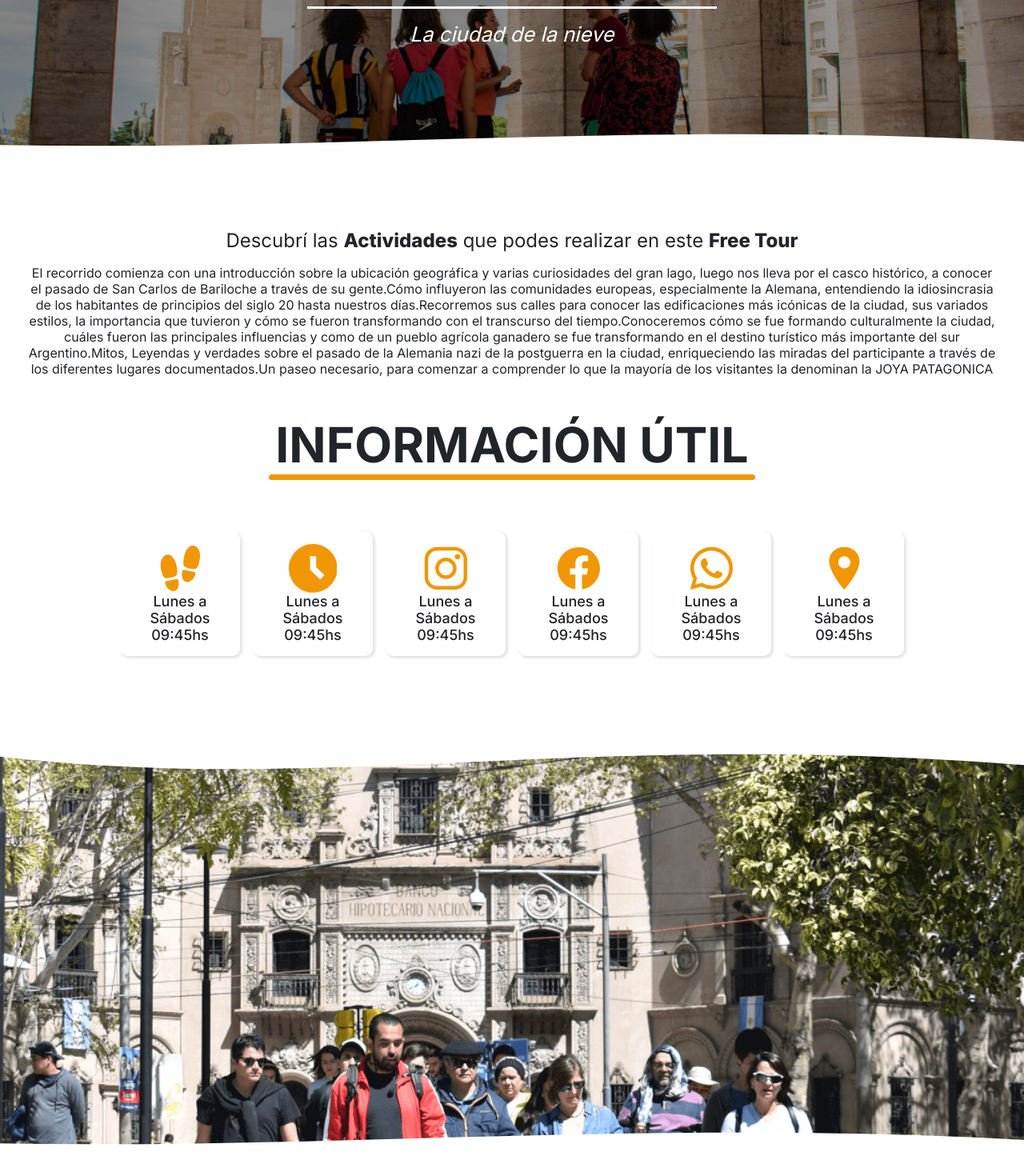
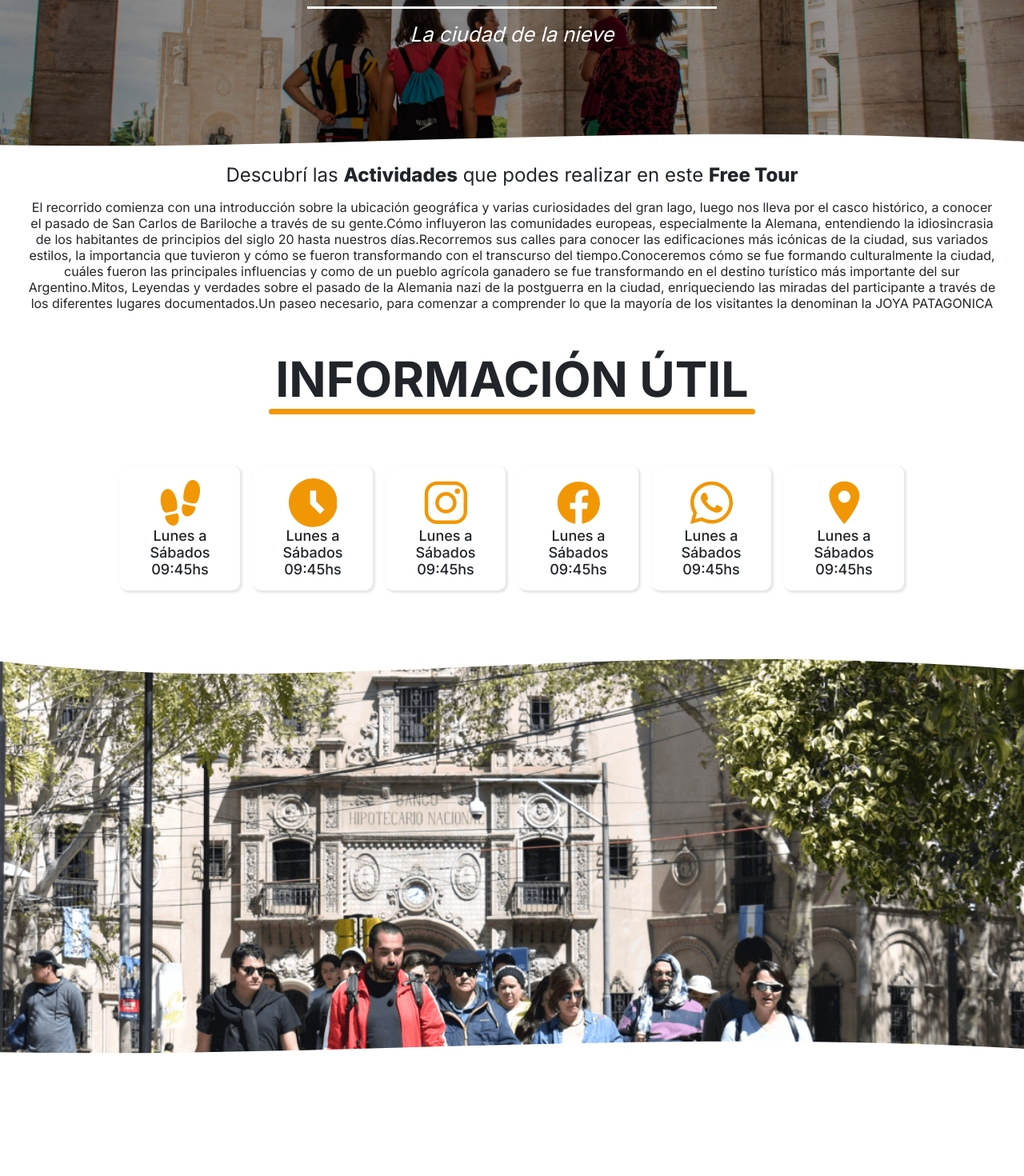
Before and after one commit to GonzaloGuaimas/tourism-blog-website-nextjs, a Next.js app: page /place-to-go/1 in a window 1280 px wide. Shown: the part 236-1706 px from the top of the page at 80% size. After the commit the page ends 1684 px from the top, so only its background shows below. Built offline with nearby package versions, Linux system fonts and the light colour scheme.

Commit message:
fix details

```diff
--- a/components/place-to-go/Gallery.tsx
+++ b/components/place-to-go/Gallery.tsx
@@ -6,13 +6,13 @@ const Gallery = () => {
 
   return (
     <>
-      <div style={{height: 70, overflow: 'hidden', width: '100%', zIndex:'10', transform: 'translateY(65px)'}} ><svg viewBox="0 0 500 150" preserveAspectRatio="none" style={{height: '100%', width:'100%'}}><path d="M-27.93,7.42 C149.99,150.00 271.49,-49.98 500.00,49.98 L500.00,0.00 L0.00,0.00 Z" style={{ stroke: 'none', fill: '#fff'}}></path></svg></div>
+      <div style={{height: 70, overflow: 'hidden', width: '100%', zIndex:'10', transform: 'translateY(10px)'}} ><svg viewBox="0 0 500 150" preserveAspectRatio="none" style={{height: '100%', width:'100%'}}><path d="M-27.93,7.42 C149.99,150.00 271.49,-49.98 500.00,49.98 L500.00,0.00 L0.00,0.00 Z" style={{ stroke: 'none', fill: '#fff'}}></path></svg></div>
       <div className={styles.Gallery} id='gallery'>
         <SlideShow
         images={['/assets/blogExample/main.png', '/assets/blogExample/main.jpg']}
         />
       </div>
-      <div style={{height: 70, overflow: 'hidden', width: '100%', transform: 'translateY(-70px)'}}><svg viewBox="0 0 500 150" preserveAspectRatio="none" style={{height: '100%', width:'100%'}}><path d="M-29.62,118.92 C149.99,150.00 315.18,48.86 517.21,118.92 L500.00,150.00 L0.00,150.00 Z" style={{ stroke: 'none', fill: '#fff'}}></path></svg></div>
+      <div style={{height: 70, overflow: 'hidden', width: '100%', transform: 'translateY(-120px)'}}><svg viewBox="0 0 500 150" preserveAspectRatio="none" style={{height: '100%', width:'100%'}}><path d="M-29.62,118.92 C149.99,150.00 315.18,48.86 517.21,118.92 L500.00,150.00 L0.00,150.00 Z" style={{ stroke: 'none', fill: '#fff'}}></path></svg></div>
     </>
 
   )
--- a/styles/Places.module.css
+++ b/styles/Places.module.css
@@ -51,7 +51,8 @@
     text-align: center;
     color: var(--primary-font-color);
     width: 100%;
-    padding: 2rem;
+    padding: 0rem 2rem 0rem 2rem;
+    transform: translateY(-50px);
 }
 .About h2{
     font-weight: 400;
@@ -102,6 +103,7 @@
 
 .Gallery {
     width: 100%;
+    transform: translateY(-50px);
 }
 .Gallery img {
     width: 100%;
```
